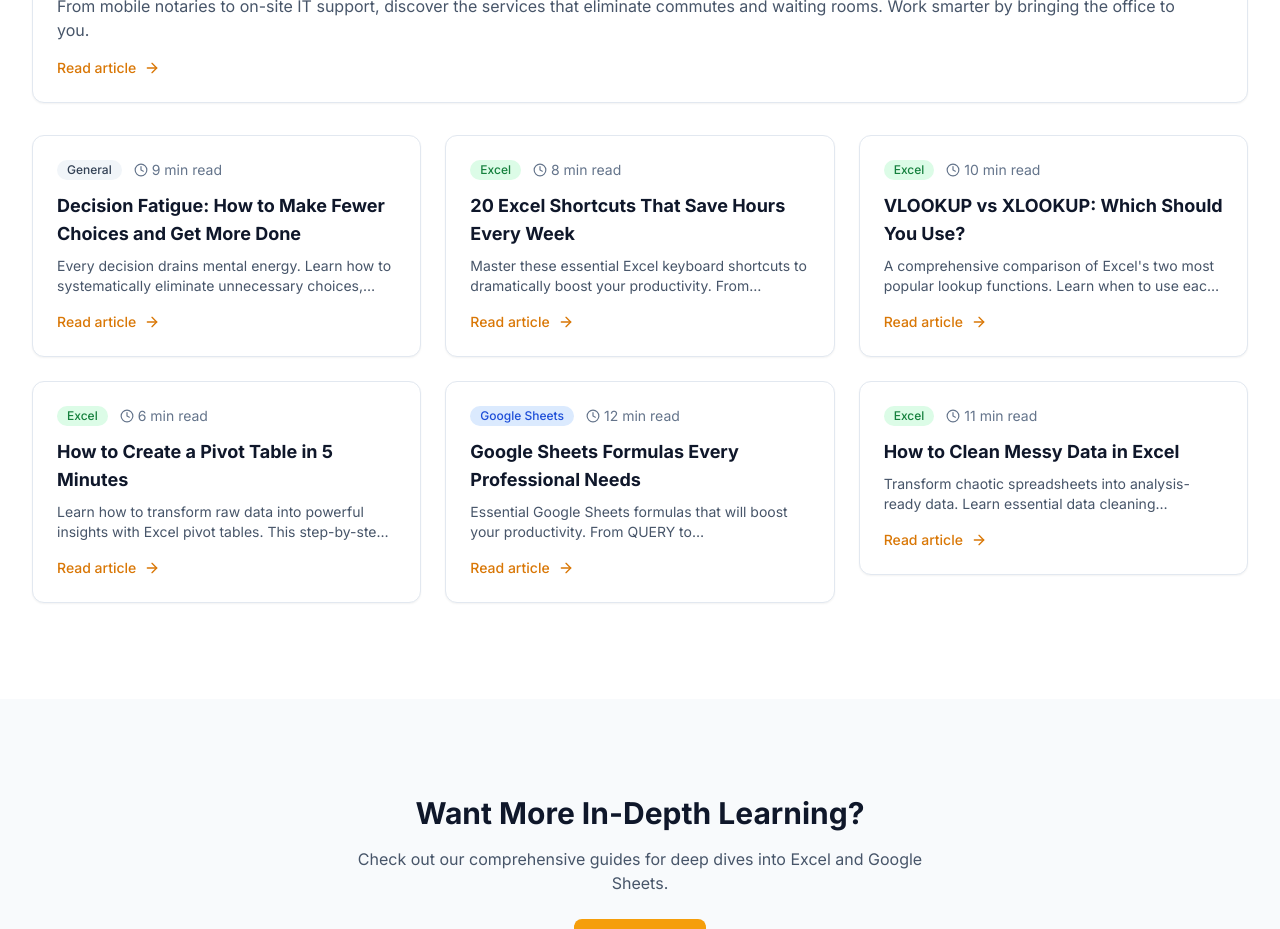
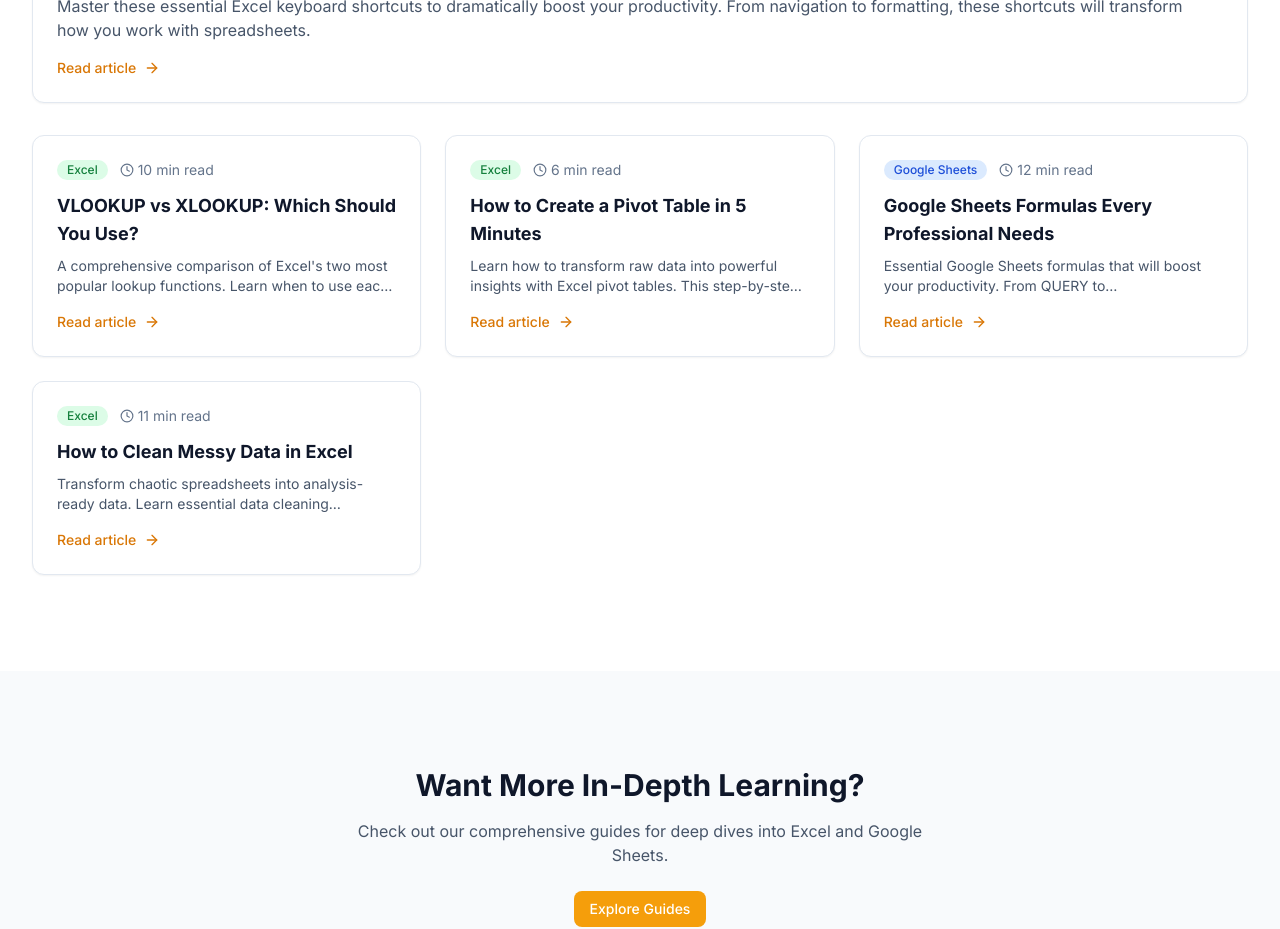
Before and after one commit to dorilabaki/office-productivity-hacks, a Next.js app: page /resources in a window 1280 px wide. Shown: the part 600-1529 px from the top of the page. Built offline with nearby package versions, Linux system fonts and the light colour scheme.

Commit message:
Fix article dates to 2026 for scheduled publishing

```diff
--- a/src/data/articles.ts
+++ b/src/data/articles.ts
@@ -20,7 +20,7 @@ export const articles: Article[] = [
     description: "From mobile notaries to on-site IT support, discover the services that eliminate commutes and waiting rooms. Work smarter by bringing the office to you.",
     category: "general",
     readTime: "7 min read",
-    publishedAt: "2025-01-20",
+    publishedAt: "2026-01-13",
     howToSteps: [
       { name: "Audit Your Errands", text: "List all regular tasks that require you to leave the office or home. Include notarization, banking, tech support, printing, and administrative tasks." },
       { name: "Research Mobile Alternatives", text: "Search for 'mobile [service]' or '[service] that comes to you' in your area. Many traditional services now offer on-site options for a small premium." },
@@ -223,7 +223,7 @@ Your office doesn't need to go anywhere. The world comes to you.
     description: "Every decision drains mental energy. Learn how to systematically eliminate unnecessary choices, automate routines, and protect your brain for decisions that actually matter.",
     category: "general",
     readTime: "9 min read",
-    publishedAt: "2025-01-27",
+    publishedAt: "2026-01-27",
     howToSteps: [
       { name: "Track Your Decisions", text: "For one week, note every decision you make—from what to eat to what to work on next. Awareness is the first step to reduction." },
       { name: "Create Standard Operating Procedures", text: "Document your recurring decisions: meal plans, workout routines, email templates, outfit formulas. Write them once, follow them automatically." },
```
